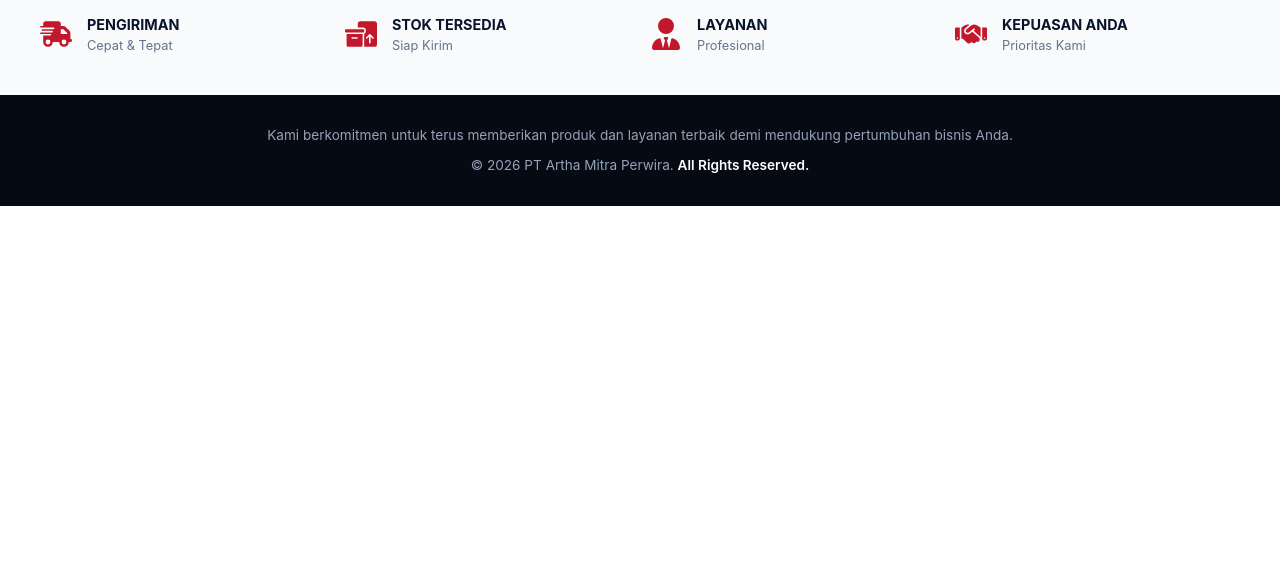
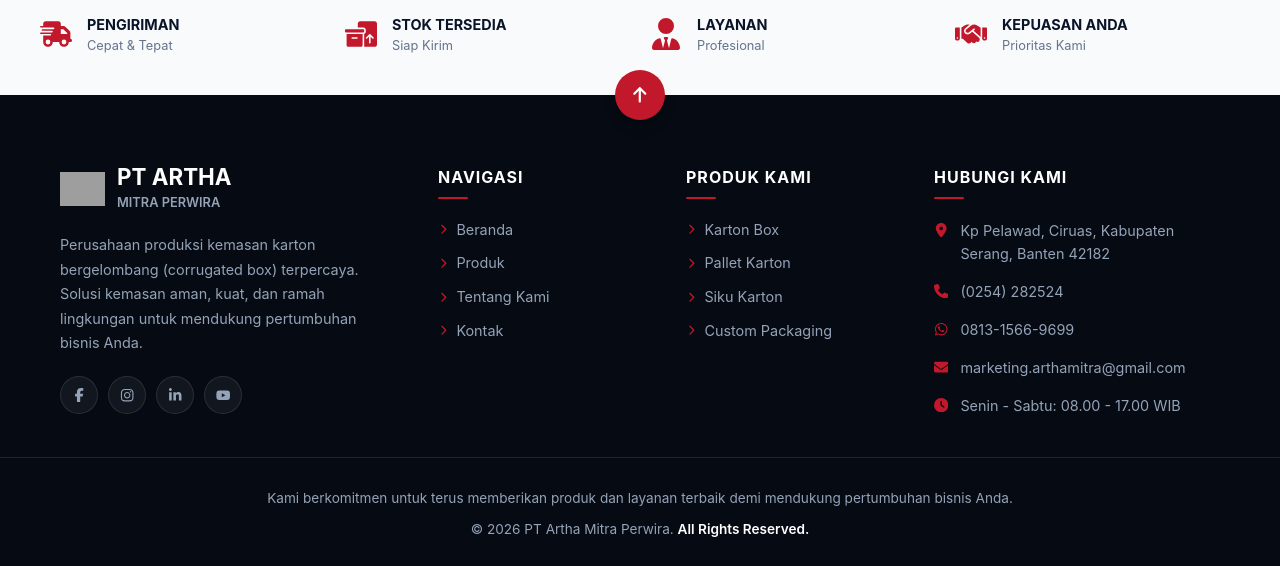
Before and after one commit to fathanfahrizy/PT-Artha-Mitra-Perwira, a React (Vite) app: page / in a window 1280 px wide. Shown: the part 3306-3872 px from the top of the page. Before the commit the page ends 3512 px from the top, so only its background shows below. Built offline with nearby package versions, Linux system fonts and the light colour scheme; grey boxes are pictures that could not be loaded.

Commit message:
Menambahkan Deskripsi lengkap pada footer yang terdapat pada file Footer.jsx, contactData.jsx, dan footerData.jsx

```diff
--- a/src/components/Footer.jsx
+++ b/src/components/Footer.jsx
@@ -1,20 +1,29 @@
 /**
  * Footer.jsx
  * ----------
- * Footer situs: features strip (4 keunggulan) + bar copyright.
- * Responsive: 1 kol (phone kecil) / 2 kol (phone besar-tablet) / 4 kol (desktop).
- * Class .safe-bottom = penyesuaian home indicator iPhone (definisi di index.css).
+ * Footer situs PT Artha Mitra Perwira.
+ * Struktur: features strip → main footer 4 kolom (brand+sosmed, navigasi,
+ * produk, kontak) dengan tombol back-to-top → copyright bar.
  *
- * Data: src/data/footerData.js
+ * Data : src/data/footerData.js (FEATURES, QUICK_LINKS, PRODUCT_LINKS)
+ *        src/data/contactData.js (FOOTER_CONTACT_INFO, SOCIAL_LINKS)
+ * CSS  : class .safe-bottom ada di src/index.css (safe area iPhone)
  */
-import { FEATURES } from '../data/footerData';
+import { FaArrowUp, FaChevronRight } from 'react-icons/fa6';
+import { FEATURES, QUICK_LINKS, PRODUCT_LINKS } from '../data/footerData';
+import { FOOTER_CONTACT_INFO, SOCIAL_LINKS } from '../data/contactData';
 
 export default function Footer() {
   const currentYear = new Date().getFullYear();
 
+  // Fungsi smooth scroll kembali ke atas
+  const scrollToTop = () => {
+    window.scrollTo({ top: 0, behavior: 'smooth' });
+  };
+
   return (
     <>
-      {/* --- FEATURES STRIP --- */}
+      {/* --- FEATURES STRIP (LAMA - TIDAK DIUBAH) --- */}
       <div className="bg-[#f8fafc] border-t border-[#e2e8f0] py-[30px] md:py-[40px] px-[15px] md:px-[20px]" role="contentinfo" aria-label="Footer features">
         <div className="max-w-[1200px] mx-auto grid sm:grid-cols-2 md:grid-cols-4 gap-[20px]">
           {FEATURES.map((feat, idx) => (
@@ -29,14 +38,122 @@ export default function Footer() {
         </div>
       </div>
 
-      {/* --- COPYRIGHT BAR (safe-bottom untuk iPhone) --- */}
-      <footer className="safe-bottom bg-[#060a12] text-[#94a3b8] py-[30px] px-[15px] md:px-[20px] text-center text-[0.85rem]" role="contentinfo">
+      {/* --- MAIN FOOTER (4 KOLOM) --- */}
+      <footer className="bg-[#060a12] text-[#94a3b8] relative" role="contentinfo">
+        {/* Tombol Back-to-Top */}
+        <button
+          onClick={scrollToTop}
+          className="absolute -top-[25px] left-1/2 -translate-x-1/2 w-[50px] h-[50px] rounded-full bg-[#c2182b] text-white flex items-center justify-center text-[1.1rem] shadow-lg hover:bg-[#a01526] hover:-translate-y-2 transition-all duration-300 z-10"
+          aria-label="Kembali ke atas"
+        >
+          <FaArrowUp aria-hidden="true" />
+        </button>
+
+        <div className="max-w-[1200px] mx-auto px-[15px] md:px-[20px] pt-[60px] md:pt-[70px] pb-[40px] grid sm:grid-cols-2 lg:grid-cols-[1.3fr_0.8fr_0.8fr_1.1fr] gap-[30px] lg:gap-[40px]">
+          {/* KOLOM 1: Logo & Brand */}
+          <div className="sm:col-span-2 lg:col-span-1">
+            <a href="#beranda" className="flex items-center gap-[12px] group mb-[20px]" aria-label="PT Artha Mitra Perwira Home">
+              <img
+                src="/logo-artha.png"
+                alt="Logo PT Artha Mitra Perwira"
+                className="w-[45px] h-[45px] object-contain group-hover:scale-110 transition-transform duration-300"
+              />
+              <div>
+                <h1 className="text-[1.4rem] font-bold text-white leading-[1.1]">PT ARTHA</h1>
+                <span className="text-[0.8rem] text-[#94a3b8] font-semibold">MITRA PERWIRA</span>
+              </div>
+            </a>
+            <p className="text-[0.9rem] leading-[1.7] mb-[20px]">
+              Perusahaan produksi kemasan karton bergelombang (corrugated box) terpercaya.
+              Solusi kemasan aman, kuat, dan ramah lingkungan untuk mendukung pertumbuhan bisnis Anda.
+            </p>
+            {/* Social Media Icons */}
+            <div className="flex gap-[10px]">
+              {SOCIAL_LINKS.map((soc, idx) => (
+                <a
+                  key={idx}
+                  href={soc.href}
+                  target="_blank"
+                  rel="noopener noreferrer"
+                  className="w-[38px] h-[38px] rounded-full bg-white/5 border border-white/10 flex items-center justify-center text-[0.9rem] text-[#94a3b8] hover:bg-[#c2182b] hover:text-white hover:border-[#c2182b] hover:-translate-y-1 transition-all duration-300"
+                  aria-label={soc.label}
+                >
+                  <soc.icon aria-hidden="true" />
+                </a>
+              ))}
+            </div>
+          </div>
+
+          {/* KOLOM 2: Navigasi Cepat */}
+          <div>
+            <h3 className="text-white text-[1rem] font-bold uppercase tracking-[1px] mb-[20px] relative after:content-[''] after:block after:w-[30px] after:h-[2px] after:bg-[#c2182b] after:mt-[8px] after:rounded-[2px]">
+              Navigasi
+            </h3>
+            <ul className="list-none m-0 p-0 space-y-[12px]">
+              {QUICK_LINKS.map((link, idx) => (
+                <li key={idx}>
+                  <a href={link.href} className="text-[0.9rem] flex items-center gap-[8px] hover:text-[#eab308] hover:translate-x-2 transition-all duration-300 group/link">
+                    <FaChevronRight className="text-[0.65rem] text-[#c2182b] group-hover/link:translate-x-1 transition-transform" aria-hidden="true" />
+                    {link.name}
+                  </a>
+                </li>
+              ))}
+            </ul>
+          </div>
+
+          {/* KOLOM 3: Daftar Produk */}
+          <div>
+            <h3 className="text-white text-[1rem] font-bold uppercase tracking-[1px] mb-[20px] relative after:content-[''] after:block after:w-[30px] after:h-[2px] after:bg-[#c2182b] after:mt-[8px] after:rounded-[2px]">
+              Produk Kami
+            </h3>
+            <ul className="list-none m-0 p-0 space-y-[12px]">
+              {PRODUCT_LINKS.map((link, idx) => (
+                <li key={idx}>
+                  <a href={link.href} className="text-[0.9rem] flex items-center gap-[8px] hover:text-[#eab308] hover:translate-x-2 transition-all duration-300 group/link">
+                    <FaChevronRight className="text-[0.65rem] text-[#c2182b] group-hover/link:translate-x-1 transition-transform" aria-hidden="true" />
+                    {link.name}
+                  </a>
+                </li>
+              ))}
+            </ul>
+          </div>
+
+          {/* KOLOM 4: Informasi Kontak */}
+          <div className="sm:col-span-2 lg:col-span-1">
+            <h3 className="text-white text-[1rem] font-bold uppercase tracking-[1px] mb-[20px] relative after:content-[''] after:block after:w-[30px] after:h-[2px] after:bg-[#c2182b] after:mt-[8px] after:rounded-[2px]">
+              Hubungi Kami
+            </h3>
+            <ul className="list-none m-0 p-0 space-y-[15px]">
+              {FOOTER_CONTACT_INFO.map((contact, idx) => (
+                <li key={idx} className="flex items-start gap-[12px] text-[0.9rem] group/contact">
+                  <contact.icon className="text-[#c2182b] mt-[4px] shrink-0 group-hover/contact:scale-125 transition-transform duration-300" aria-hidden="true" />
+                  {contact.href ? (
+                    <a
+                      href={contact.href}
+                      target={contact.external ? '_blank' : undefined}
+                      rel={contact.external ? 'noopener noreferrer' : undefined}
+                      className="hover:text-white transition-colors duration-300 leading-[1.6] break-words"
+                    >
+                      {contact.text}
+                    </a>
+                  ) : (
+                    <span className="leading-[1.6]">{contact.text}</span>
+                  )}
+                </li>
+              ))}
+            </ul>
+          </div>
+        </div>
+
+        {/* --- COPYRIGHT BAR (LAMA - TIDAK DIUBAH, + safe-bottom iPhone) --- */}
+        <div className="safe-bottom border-t border-white/10 py-[30px] px-[15px] md:px-[20px] text-center text-[0.85rem]">
           <p className="m-0 hover:text-white transition-colors cursor-default">
             Kami berkomitmen untuk terus memberikan produk dan layanan terbaik demi mendukung pertumbuhan bisnis Anda.
           </p>
           <p className="mt-[10px] m-0">
             &copy; {currentYear} PT Artha Mitra Perwira. <span className="text-white font-semibold hover:text-[#c2182b] transition-colors cursor-pointer">All Rights Reserved.</span>
           </p>
+        </div>
       </footer>
     </>
   );
--- a/src/data/contactData.js
+++ b/src/data/contactData.js
@@ -1,9 +1,21 @@
+/**
+ * contactData.js
+ * --------------
+ * SINGLE SOURCE OF TRUTH untuk semua data kontak perusahaan.
+ * Dipakai oleh: src/pages/Home.jsx (panel kontak & peta)
+ *               src/components/Footer.jsx (kolom "Hubungi Kami" & sosmed)
+ *
+ * URL PENTING:
+ * - maps.app.goo.gl = link share resmi pin perusahaan (untuk semua link klik)
+ * - mapUrl (?q=...&output=embed) = format embed untuk iframe (share link
+ *   tidak bisa dipakai di iframe karena diblokir Google)
+ */
 import {
-  FaLocationDot, FaPhone, FaWhatsapp, FaEnvelope,
+  FaLocationDot, FaPhone, FaWhatsapp, FaEnvelope, FaClock,
   FaFacebookF, FaInstagram, FaLinkedinIn, FaYoutube
 } from 'react-icons/fa6';
 
-// Informasi kontak perusahaan (Card Kontak - layout korporat 4 kolom)
+// Informasi kontak perusahaan (Card Kontak Home - layout korporat 4 kolom)
 export const CONTACT_ITEMS = [
   {
     icon: FaLocationDot,
@@ -47,6 +59,15 @@ export const SOCIAL_LINKS = [
   { icon: FaYoutube, href: 'https://www.youtube.com/', label: 'YouTube' }
 ];
 
+// List kontak versi FOOTER (kolom "Hubungi Kami" di Footer.jsx)
+export const FOOTER_CONTACT_INFO = [
+  { icon: FaLocationDot, text: 'Kp Pelawad, Ciruas, Kabupaten Serang, Banten 42182', href: 'https://maps.app.goo.gl/LV73HXgJHfVhTJpi9', external: true },
+  { icon: FaPhone, text: '(0254) 282524', href: 'tel:+62254282524', external: false },
+  { icon: FaWhatsapp, text: '0813-1566-9699', href: 'https://wa.me/6281315669699', external: true },
+  { icon: FaEnvelope, text: 'marketing.arthamitra@gmail.com', href: 'mailto:marketing.arthamitra@gmail.com', external: false },
+  { icon: FaClock, text: 'Senin - Sabtu: 08.00 - 17.00 WIB', href: null, external: false }
+];
+
 // Data Lokasi Perusahaan (Logic dari Lokasi.jsx)
 // mapUrl = format embed untuk iframe (pin sama persis dengan link share)
 // directionUrl = link share resmi perusahaan untuk tombol rute
--- a/src/data/footerData.js
+++ b/src/data/footerData.js
@@ -1,9 +1,35 @@
+/**
+ * footerData.js
+ * -------------
+ * SINGLE SOURCE OF TRUTH untuk konten Footer (src/components/Footer.jsx).
+ * Berisi: features strip, quick links navigasi, dan daftar link produk.
+ *
+ * Catatan: data kontak & sosial media footer TIDAK di sini —
+ * ambil dari src/data/contactData.js (FOOTER_CONTACT_INFO & SOCIAL_LINKS)
+ * biar tidak ada duplikasi data.
+ */
 import { FaTruckFast, FaBoxesPacking, FaUserTie, FaHandshake } from 'react-icons/fa6';
 
-// Features strip di footer (tetap sama seperti versi sebelumnya)
+// Features strip (4 keunggulan di bagian paling atas footer)
 export const FEATURES = [
   { icon: FaTruckFast, title: "PENGIRIMAN", sub: "Cepat & Tepat" },
   { icon: FaBoxesPacking, title: "STOK TERSEDIA", sub: "Siap Kirim" },
   { icon: FaUserTie, title: "LAYANAN", sub: "Profesional" },
   { icon: FaHandshake, title: "KEPUASAN ANDA", sub: "Prioritas Kami" }
 ];
+
+// Link navigasi cepat (kolom "Navigasi")
+export const QUICK_LINKS = [
+  { name: 'Beranda', href: '#beranda' },
+  { name: 'Produk', href: '#produk' },
+  { name: 'Tentang Kami', href: '#tentang' },
+  { name: 'Kontak', href: '#kontak' }
+];
+
+// Daftar produk perusahaan (kolom "Produk Kami")
+export const PRODUCT_LINKS = [
+  { name: 'Karton Box', href: '#produk' },
+  { name: 'Pallet Karton', href: '#produk' },
+  { name: 'Siku Karton', href: '#produk' },
+  { name: 'Custom Packaging', href: '#kontak' }
+];
```
Lines whose indentation alone changed are shown as unchanged.
